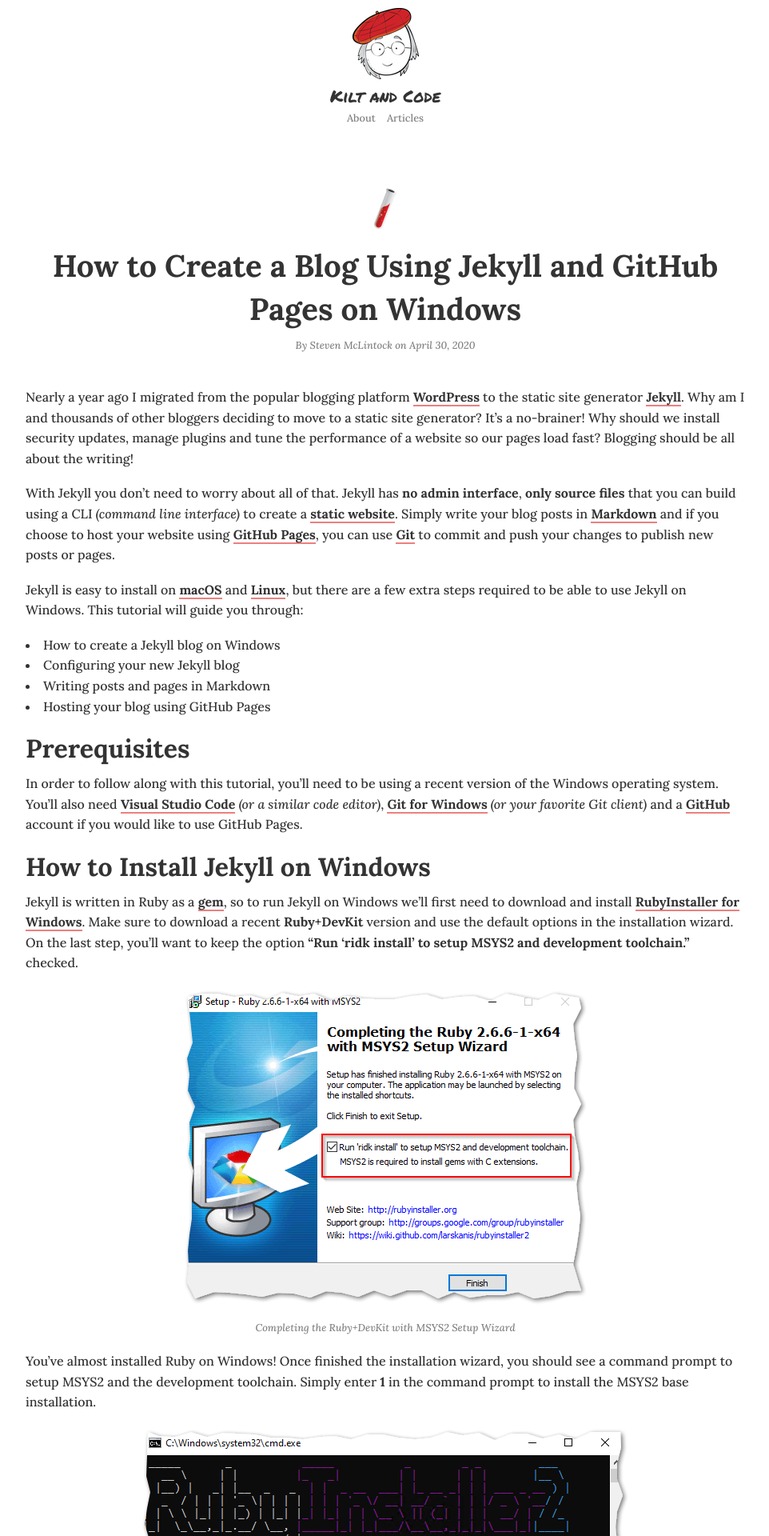
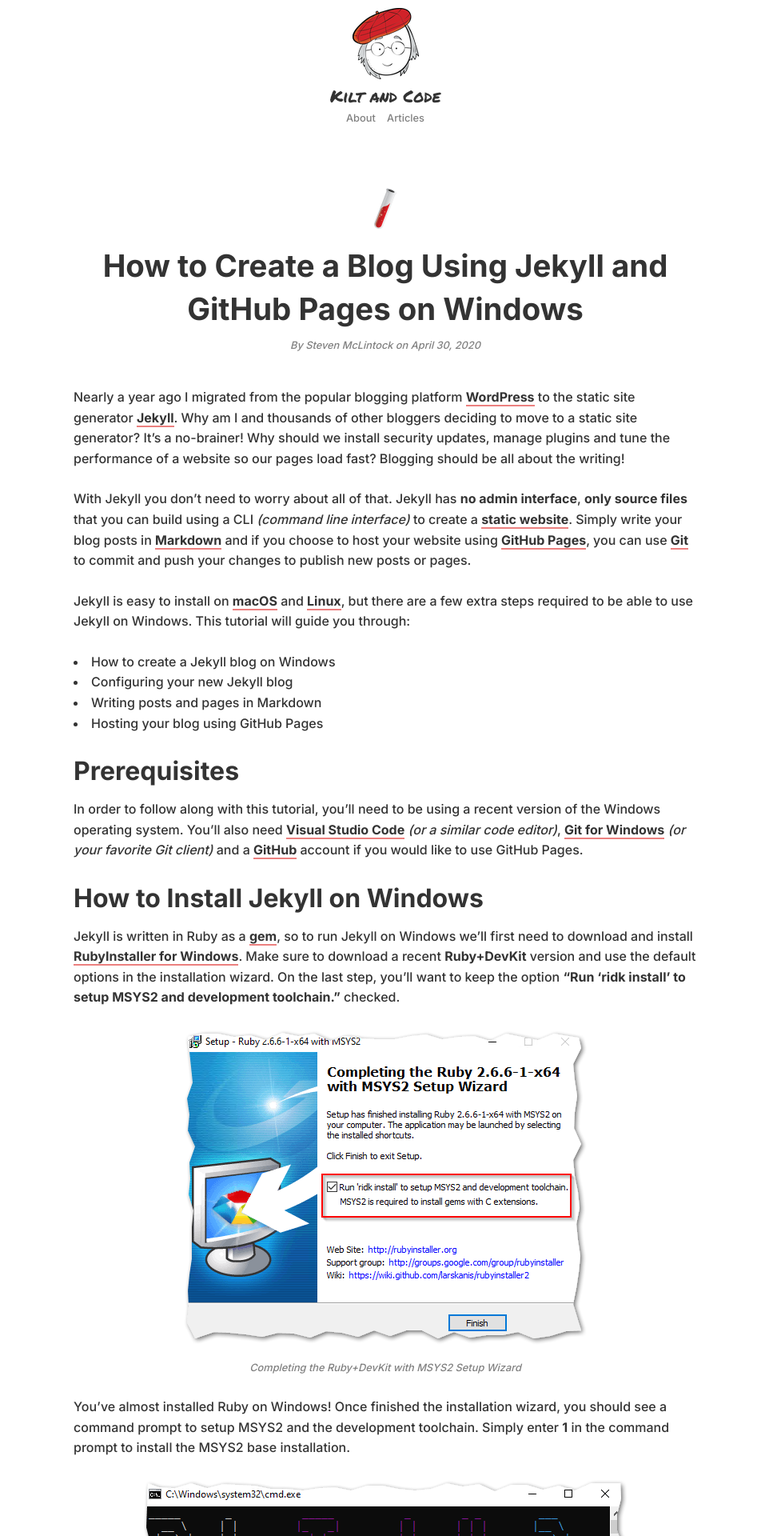
Before and after one commit to kiltandcode/kiltandcode.com, a Jekyll site: the page built from _posts/2020-04-30-how-to-create-a-blog-using-jekyll-and-github-pages-on-windows.md, in a window 1280 px wide. Shown: the top 1920 px of the page at 80% size, without its empty margins (158-1120 px from the left). Built offline with Jekyll 4.4.1, drawn with Linux system fonts in a browser that asks for light colours.

Commit message:
Change to use Inter font

```diff
--- a/_includes/about-the-author.html
+++ b/_includes/about-the-author.html
@@ -1,14 +1,23 @@
+{% assign about-the-author-name = site.data.settings.about-the-author.name | default : '' %}
+{% assign about-the-author-src = site.data.settings.about-the-author.src | default : '' %}
+{% assign about-the-author-width = site.data.settings.about-the-author.width | default : '' %}
+{% assign about-the-author-height = site.data.settings.about-the-author.height | default : '' %}
+{% assign about-the-author-caption = site.data.settings.about-the-author.caption | default : '' %}
+
 <section class="about-the-author">
-    <img src="{{ site.baseurl }}/assets/img/me-small.jpg" alt="Steven McLintock" width="100" height="100" />
+    {% if about-the-author-name.size > 0 and about-the-author-src.size > 0 and about-the-author-width.size > 0 and about-the-author-height.size > 0 %}
+    <img src="{{ site.baseurl }}{{ about-the-author-src }}" alt="{{ about-the-author-name }}" width="{{ about-the-author-width }}" height="{{ about-the-author-height }}" />
+    {% endif %}
 
     <h6>About the Author</h6>
 
+    {% if about-the-author-caption.size > 0 %}
     <p>
         <small>
-            Kilt and Code is the personal website of <a href="{{ site.baseurl }}/about">Steven McLintock</a>,
-            a Scottish software developer living in Stratford, Ontario. Steven primarily uses <a href="https://dotnet.microsoft.com/">.NET</a>, C# and <a href="https://angular.io/">Angular</a> and has been working as a developer since 2006. <a href="mailto:stevenmclintock@fastmail.com">Get in touch!</a>
+            {{ about-the-author-caption }}
         </small>
     </p>
+    {% endif %}
 
     <div style="margin-top: 15px;">
         <script src="https://ko-fi.com/widgets/widget_2.js"></script>
--- a/_includes/head.html
+++ b/_includes/head.html
@@ -1,7 +1,7 @@
 <meta charset="utf-8">
 <meta name="viewport" content="width=device-width, initial-scale=1, shrink-to-fit=no" />
 <link rel="preconnect" href="https://fonts.gstatic.com" />
-<link rel="stylesheet" href="https://fonts.googleapis.com/css2?family=Lora:ital,wght@0,500;0,700;1,500;1,700&family=Permanent+Marker&display=swap" />
+<link rel="stylesheet" href="https://fonts.googleapis.com/css2?family=Inter:wght@500;700&family=Permanent+Marker&display=swap" />
 <link rel="stylesheet" href="{{ site.baseurl }}/assets/css/stylesheet.css" />
 <link rel="stylesheet" href="{{ site.baseurl }}/assets/css/syntax.css" />
 
--- a/assets/css/stylesheet.css
+++ b/assets/css/stylesheet.css
@@ -58,7 +58,7 @@ table {
 
 html, body {
   color: #333;
-  font-family: 'Lora', serif;
+  font-family: 'Inter', sans-serif;
   line-height: 1.6;
 }
 
@@ -198,7 +198,7 @@ ul + h3, ul + h4, ul + h5, ul + h6, ul + figure, ul + img, ul + figure, ul + tab
 ul + .iframe-container, ul + .highlighter-rouge, ol + p, ol + h1, ol + h2, ol + h3, ol + h4, ol + h5,
 ol + h6, ol + figure, ol + img, ol + figure, ol + table, ol + ul, ol + ol, ol + .iframe-container,
 ol + .highlighter-rouge {
-  margin-top: 18px;
+  margin-top: 25px;
 }
 
 h1 + p, h2 + p, h3 + p, h4 + p, h5 + p, h6 + p, h1 + figure, h2 + figure, h3 + figure, h4 + figure,
@@ -210,7 +210,7 @@ h4 + .highlighter-rouge, h5 + .highlighter-rouge, h6 + .highlighter-rouge, img +
 figure + .highlighter-rouge, table + .highlighter-rouge, h1 + img, h2 + img, h3 + img, h4 + img,
 h5 + img, h6 + img, h1 + ul, h2 + ul, h3 + ul, h4 + ul, h5 + ul, h6 + ul, h1 + ol, h2 + ol,
 h3 + ol, h4 + ol, h5 + ol, h6 + ol {
-  margin-top: 8px;
+  margin-top: 12px;
 }
 
 /* Style the figure page element and
@@ -234,7 +234,7 @@ figure.image figcaption {
 main {
   margin: 0 auto;
   padding: 10px;
-  max-width: 900px;
+  max-width: 780px;
 }
 
 header {
```
Also changed, not shown: _data/settings.yml (+8 -0 lines).
